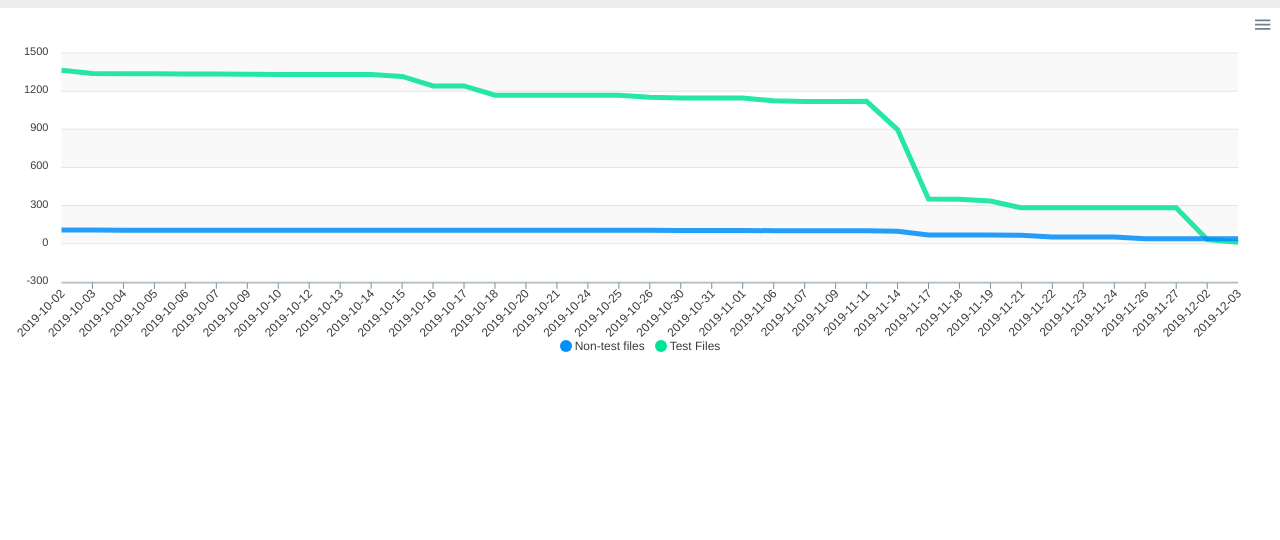
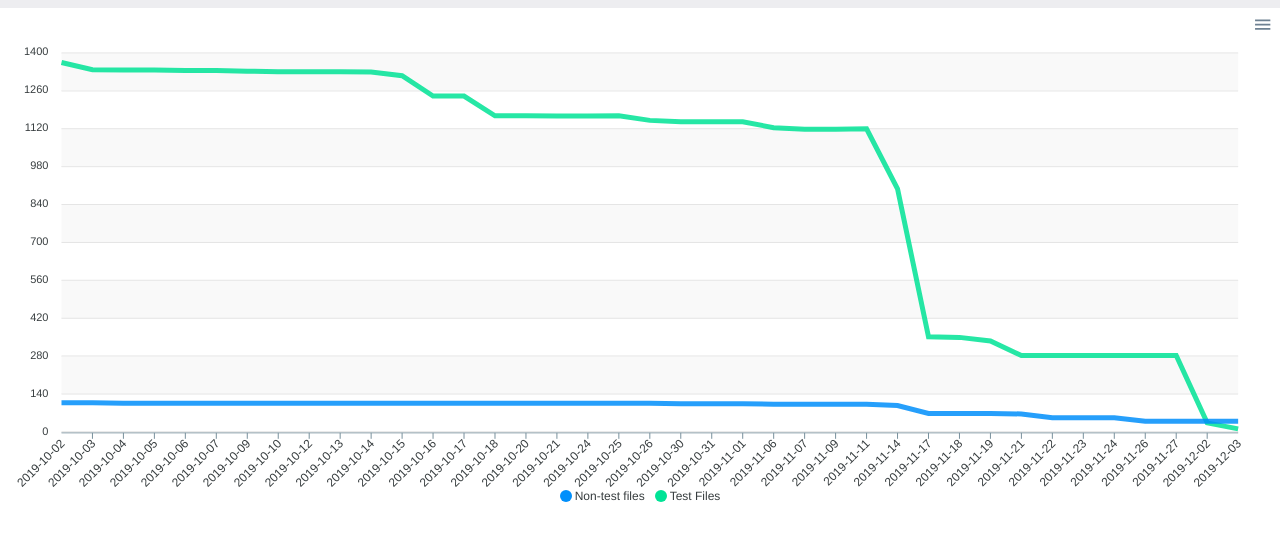
Before and after one commit to bgrins/xul-document-burndown, a website: page index.html in a window 1280 px wide. Shown: the part 44-584 px from the top of the page. Drawn offline with Linux system fonts and the light colour scheme.

Commit message:
update graph

```diff
--- a/index.html
+++ b/index.html
@@ -48,9 +48,11 @@ async function render() {
     chartDataTest.push(DATA[fileName][1]);
   }
 
+  console.log(chartTitles, chartDataNonTest,chartDataTest)
+
   var options = {
       chart: {
-          height: 350,
+          height: 500,
           type: 'line',
           zoom: {
               enabled: false
@@ -81,7 +83,11 @@ async function render() {
       },
       xaxis: {
           categories: chartTitles,
-      }
+      },
+      yaxis: {
+        min: 0,
+        max: 1400
+      },
   }
 
   var chart = new ApexCharts(
```
